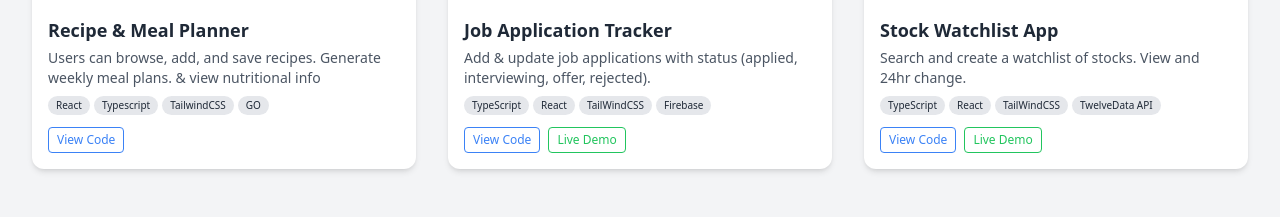
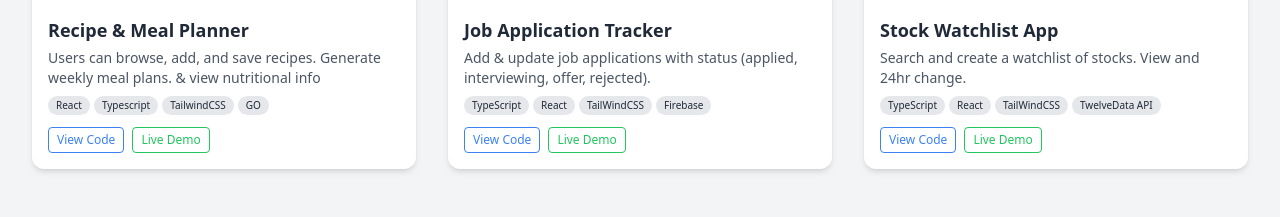
Before and after one commit to reedthedev13/Project-Portfolio, a React (Create React App) app: page / in a window 1280 px wide. Shown: the part 1600-1817 px from the top of the page. Built offline with nearby package versions, Linux system fonts and the light colour scheme.

Commit message:
added mealplan live dmeo

```diff
--- a/src/components/Projects.js
+++ b/src/components/Projects.js
@@ -79,7 +79,7 @@ const Projects = () => {
       technologies: ["React", "Typescript", "TailwindCSS", "GO"],
       image: MealPlanPic,
       githubLink: "https://github.com/reedthedev13/Meal-Planner-App",
-      liveDemo: "",
+      liveDemo: "meal-planner-app-sepia.vercel.app",
     },
     {
       id: 8,
```
